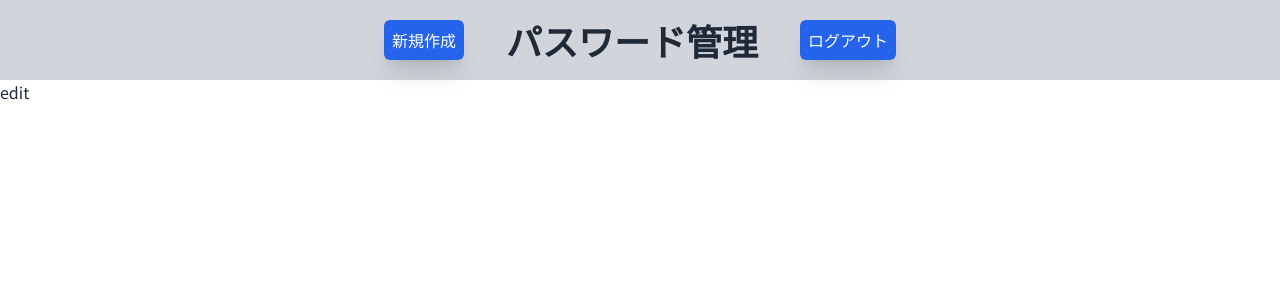
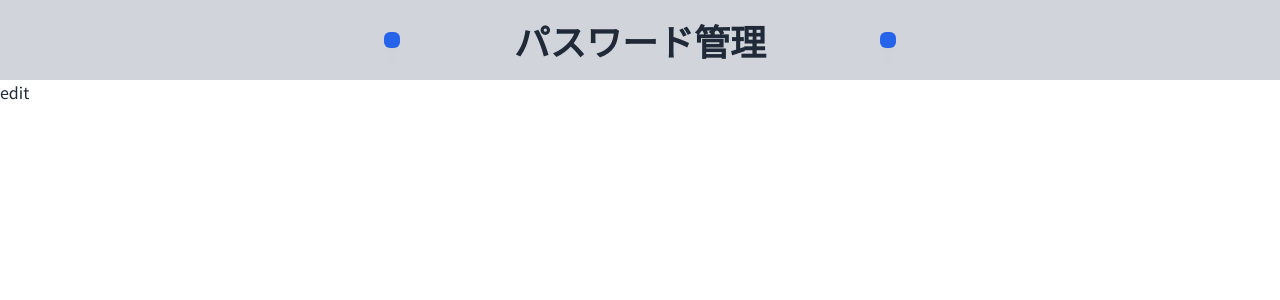
Before and after one commit to remon2207/portfolio-frontend-password-manager, a Next.js app: page /edit in a window 1280 px wide. Shown: the top 300 px of the page. Built offline with nearby package versions, Linux system fonts and the light colour scheme.

Commit message:
fix: propsの名前変更・属性の追加

```diff
--- a/src/components/atoms/Button.tsx
+++ b/src/components/atoms/Button.tsx
@@ -1,15 +1,17 @@
-import Link from 'next/link'
-
 type Props = {
+  type: 'button' | 'submit' | 'reset' | undefined
   className?: string
-  href: string
-  buttonName: string
+  name: string
+  onClick?: () => void
 }
 
-export const Button: React.FC<Props> = ({ className, buttonName, href }) => {
+export const Button: React.FC<Props> = ({ type, className, name, onClick }) => {
   return (
-    <Link className={className} href={href}>
-      {buttonName}
-    </Link>
+    <>
+      {/* eslint-disable-next-line react/button-has-type */}
+      <button className={className} onClick={onClick} type={type}>
+        {name}
+      </button>
+    </>
   )
 }
```
